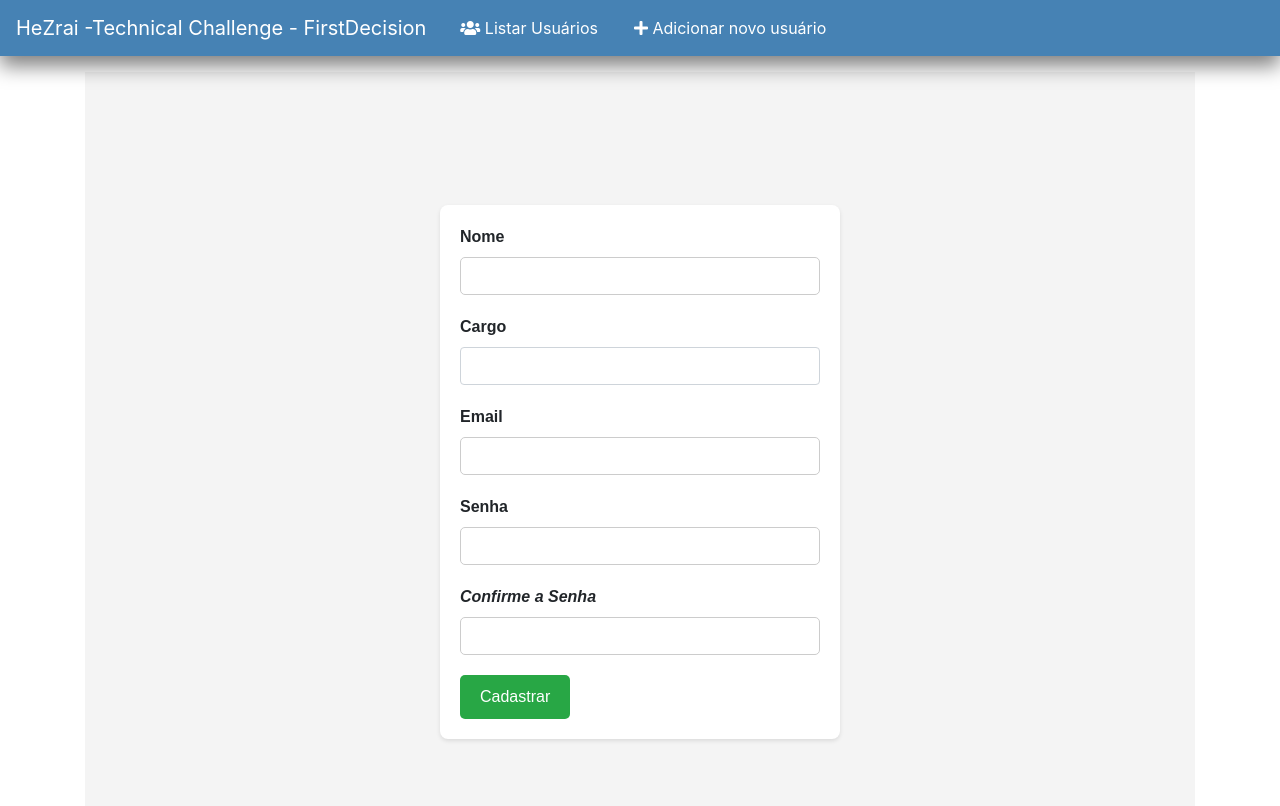
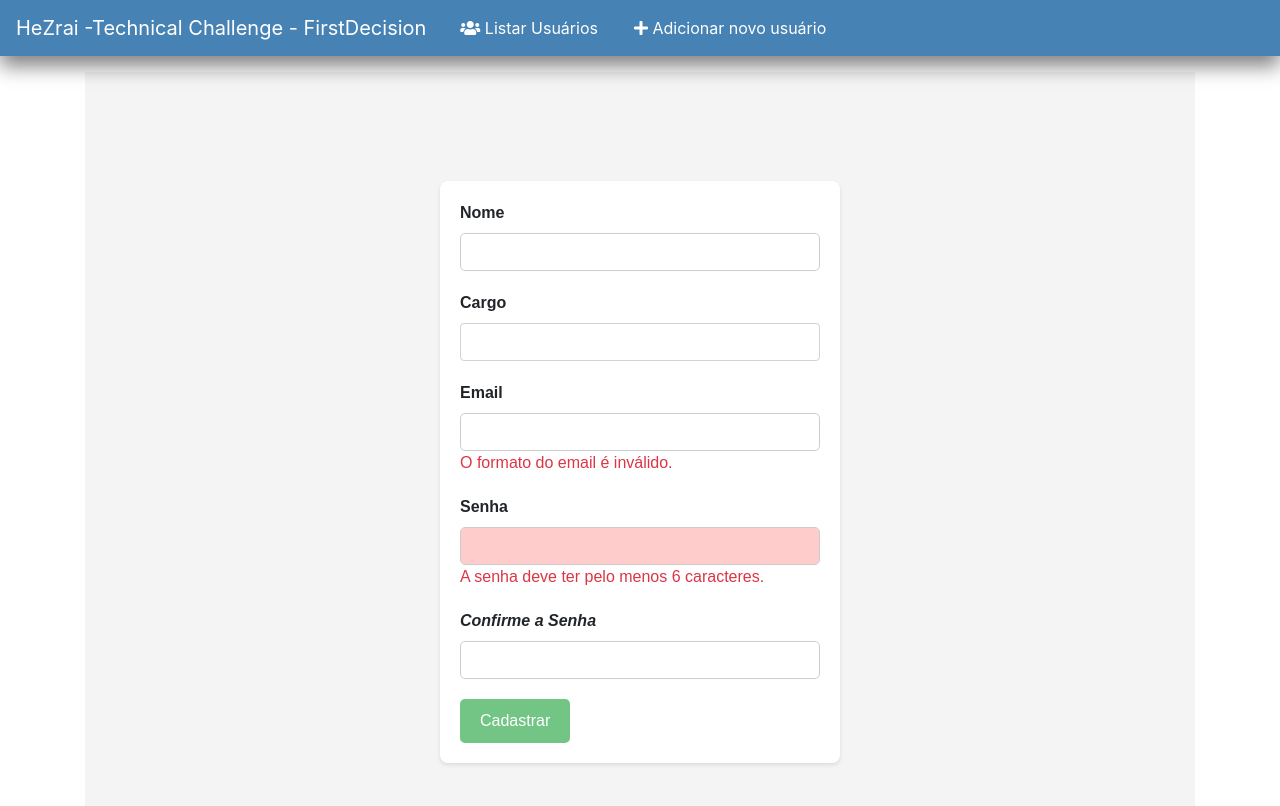
Before and after one commit to Hezrai/firstDecisionFront, an Angular app: page /add in a window 1280 px wide. Shown: the top 806 px of the page. Built offline with nearby package versions, Linux system fonts and the light colour scheme.

Commit message:
exibicao botaso

```diff
--- a/src/app/components/add-usuario/add-usuario.component.html
+++ b/src/app/components/add-usuario/add-usuario.component.html
@@ -45,13 +45,18 @@
           class="form-control"
           id="email"
           required
-          minlength="6"
-          maxlength="20"
           [(ngModel)]="usuario.email"
           name="email"
-          [ngClass]="{'error': !usuario.email && showAlertCadastro}"
+          [ngClass]="{'error': (!usuario.email || !isEmailValid()) && showAlertCadastro}"
         />
+        <div *ngIf="!usuario.email && showAlertCadastro" class="text-danger">
+          Email é obrigatório.
+        </div>
+        <div *ngIf="isEmailValid() === false" class="text-danger">
+          O formato do email é inválido.
+        </div>
       </div>
+
 
       <div class="form-group">
         <label for="password">Senha</label>
@@ -60,11 +65,23 @@
           class="form-control"
           id="password"
           required
+          minlength="6"
+          maxlength="20"
           [(ngModel)]="usuario.senha"
           name="password"
-          [ngClass]="{'error': !usuario.senha && showAlert}"
+          [ngClass]="{'error': !usuario.senha && showAlert || usuario.senha?.length < 6 || usuario.senha?.length > 20}"
         />
+        <div *ngIf="!usuario.senha && showAlert" class="text-danger">
+          Senha é obrigatória.
+        </div>
+        <div *ngIf="usuario.senha?.length < 6" class="text-danger">
+          A senha deve ter pelo menos 6 caracteres.
+        </div>
+        <div *ngIf="usuario.senha?.length > 20" class="text-danger">
+          A senha deve ter no máximo 20 caracteres.
+        </div>
       </div>
+
 
       <div class="form-group">
         <label for="confirmPassword"><i>Confirme a Senha</i></label>
@@ -79,7 +96,8 @@
         />
       </div>
 
-      <button (click)="saveUsuario()" class="btn btn-success">Cadastrar</button>
+      <button (click)="saveUsuario()" class="btn btn-success" [disabled]="!isFormValid()">Cadastrar</button>
+
 
       <!-- Alertas para campos vazios ou senhas diferentes -->
       <div *ngIf="showAlert" class="text-danger">
--- a/src/app/components/add-usuario/add-usuario.component.ts
+++ b/src/app/components/add-usuario/add-usuario.component.ts
@@ -24,12 +24,16 @@ export class AddUsuarioComponent {
   constructor(private usuarioService: UsuarioService) {
     this.usuario.senha = ''; // Garantindo que essa senha fique limpa
   }
-
+  isEmailValid(): boolean {
+    const emailPattern = /^[a-zA-Z0-9._%+-]+@[a-zA-Z0-9.-]+\.[a-zA-Z]{2,}$/;
+    return emailPattern.test(this.usuario.email);
+  }
   saveUsuario(): void {
     this.showAlertCadastro = false;
     // Verifica se todos os campos estão preenchidos
     if (this.usuario.nome && this.usuario.cargo && this.usuario.email && this.usuario.senha && this.confirmSenha) {
       // Verifica se as senhas coincidem
+
       if (this.usuario.senha === this.confirmSenha) {
         const data = {
           nome: this.usuario.nome,
@@ -53,6 +57,33 @@ export class AddUsuarioComponent {
     }
   }
 
+  //sim! poderia ter feito de uma forma mais elegante! mas didaticamente é melhor pra explicar o entendimento da regra
+  isFormValid(): boolean {
+    // Verifica se todos os campos obrigatórios estão preenchidos
+    if (!this.usuario.nome || !this.usuario.cargo || !this.usuario.email || !this.usuario.senha || !this.confirmSenha) {
+      return false;
+    }
+
+    // Verifica se o email é válido
+    if (!this.isEmailValid()) {
+      return false;
+    }
+
+    // Verifica se a senha tem o comprimento correto
+    if (this.usuario.senha.length < 6 || this.usuario.senha.length > 20) {
+      return false;
+    }
+
+    // Verifica se as senhas coincidem
+    if (this.usuario.senha !== this.confirmSenha) {
+      return false;
+    }
+
+    // Retorna true se todos os critérios forem atendidos
+    return true;
+  }
+
+
   newUsuario() {
     this.usuario = {
       nome: '',
```
